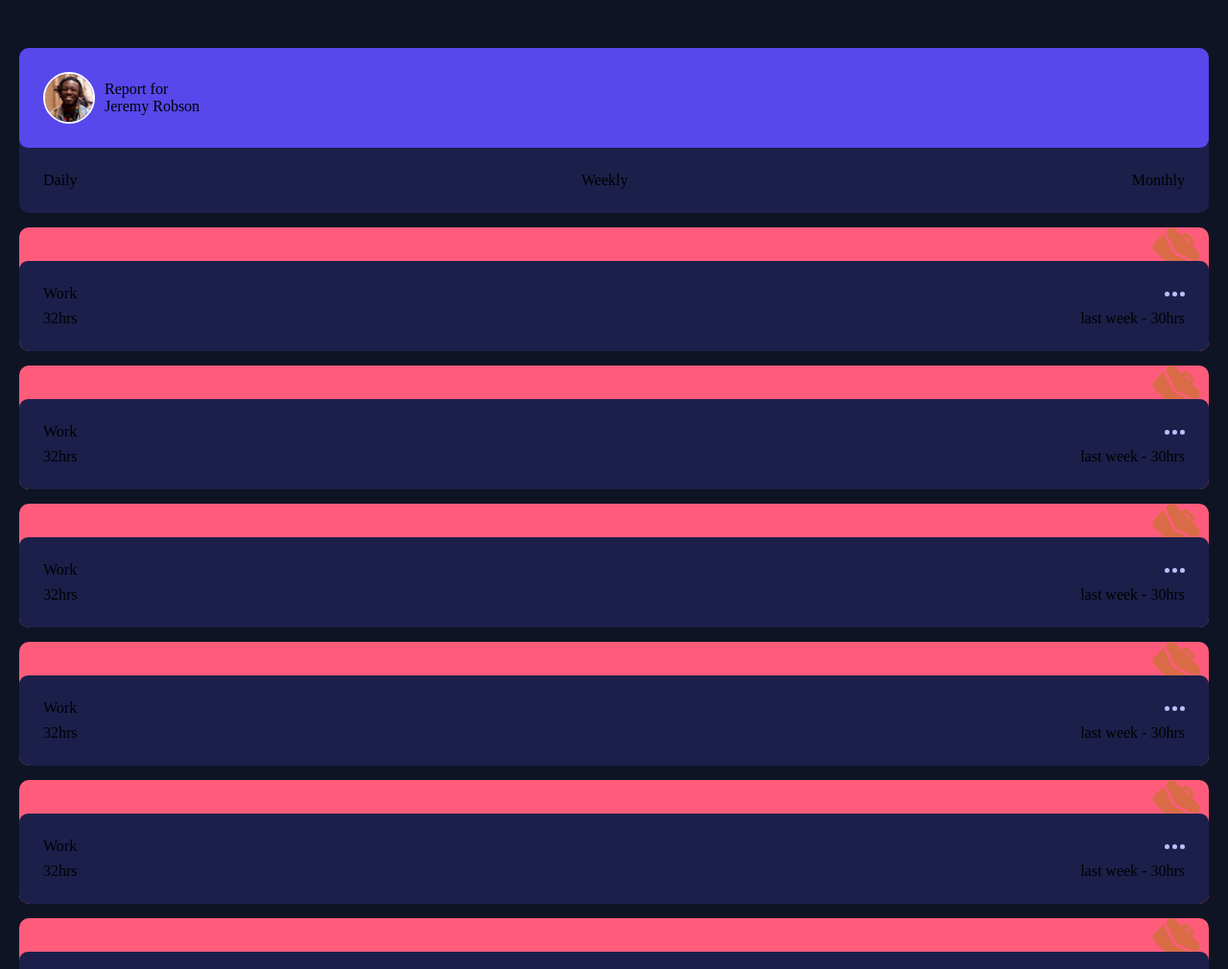
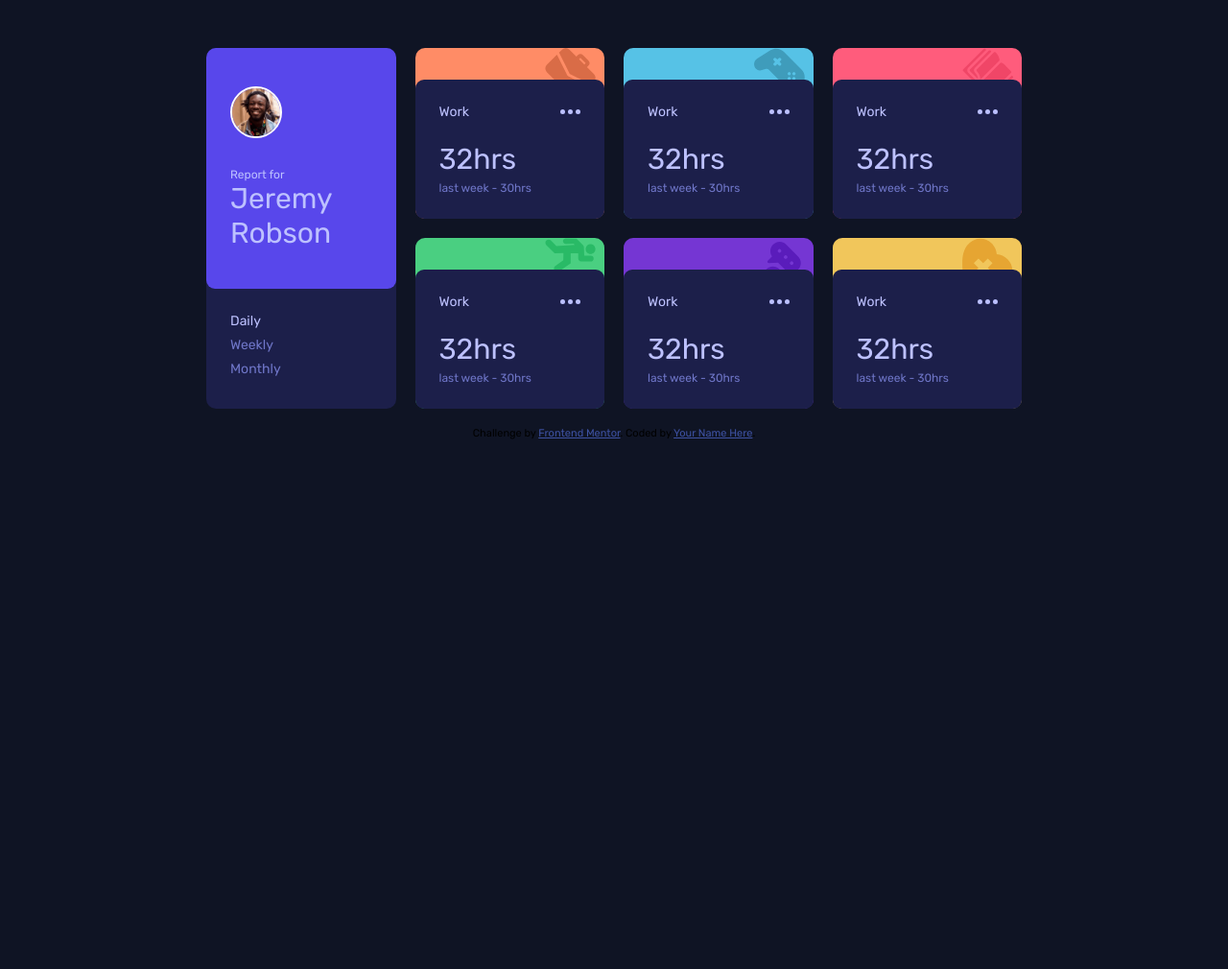
Before and after one commit to mathia-gowb/time-tracking-dashboard, a plain HTML site: page index.html in a window 1280 px wide. Shown: the top 1010 px of the page at 96% size. After the commit the page ends 800 px from the top, so only its background shows below. Drawn offline with Linux system fonts and the light colour scheme.

Commit message:
done with the styling of the ui

```diff
--- a/assets/main.css
+++ b/assets/main.css
@@ -1,10 +1,14 @@
+/* main font */
+@import url('https://fonts.googleapis.com/css2?family=Rubik&display=swap');
+
 *,html{
     padding:0;
-    margin:0
+    margin:0;
+
 }
 :root{
 --Blue: hsl(246, 80%, 60%);
---Light-red: hsl(15, 100%, 70%);
+--Light-orange: hsl(15, 100%, 70%);
 --Soft-blue: hsl(195, 74%, 62%);
 --Light-red: hsl(348, 100%, 68%);
 --Lime-green: hsl(145, 58%, 55%);
@@ -14,17 +18,23 @@
 --Dark-blue: hsl(235, 46%, 20%);
 --Desaturated-blue: hsl(235, 45%, 61%);
 --Pale-Blue: hsl(236, 100%, 87%);
+--small-font:12px;
+--meidum-font:14px;
+--large-font:20px;
+--xxl-font:30px
 }
 
 body{
     background-color:var(--Very-dark-blue);
-    padding: 50px 20px
+    padding: 50px 20px;
+    font-family: 'Rubik', sans-serif;
 }
 ul {
     list-style:none
 }
 
 /* general styles */
+
 .main-user-info,.filters,.activity-info{
     padding:25px;
 }
@@ -40,27 +50,29 @@ ul {
     -ms-border-radius:10px;
     -o-border-radius:10px;
 }
-.activity{
-    background-color:var(--Light-red)
-}
-.activity-icon{
-    margin-bottom:-15px
-}
-.main-user-info-wrapper,.activity,.activity-icon-container{
+
+.main-user-info-wrapper,.activity-icon-container{
     overflow: hidden;
 }
+
+
 .main-user-info{
     border-bottom-left-radius: 9px;
     border-bottom-right-radius:9px
 }
+.report-label{
+    font-size:var(--small-font)
+}
+.username{
+    font-size:var(--large-font)
+}
 
-.activity-icon{
-    width:50px;
-    float:right
-}
 .activity-info{
-    border-top-right-radius: 9px;
-    border-top-left-radius: 9px
+    border-radius:9px;
+    -webkit-border-radius:9px;
+    -moz-border-radius:9px;
+    -ms-border-radius:9px;
+    -o-border-radius:9px;
 }
 .filters ul,.main-user-info {
     display: flex;
@@ -69,6 +81,7 @@ ul {
     margin-right:10px
 }
 .filters ul{
+    font-size:var(--meidum-font);
     justify-content:space-between
 }
 .main-user-info{
@@ -78,8 +91,6 @@ ul {
     display:grid;
     grid-gap: 15px 0
 }
-/* activities */
-
 .profile-pic-container{
     width:50px;
     height:50px;
@@ -93,8 +104,45 @@ ul {
 .profile-pic{
     width:100%
 }
+
+/* activities */
+
+#activity-1{
+    background-color:var(--Light-orange)
+}
+#activity-2{
+    background-color: var(--Soft-blue)
+}
+#activity-3{
+    background-color: var(--Light-red)
+}
+#activity-4{
+    background-color:var(--Lime-green)
+}
+#activity-5{
+    background-color:var(--Violet)
+}
+#activity-6{
+    background-color:var(--Soft-orange)
+}
+.main-user-info p,.active-filter,.activity-name,.current{
+    color:var(--Pale-Blue)
+}
+.filters,.previous {
+    color:var(--Desaturated-blue)
+}
+.activity-name{
+    font-size:var(--meidum-font);
+}
 .activity-icon-container{
+    height:33px;
     padding:0 9px
+}
+.activity-icon-container .activity-icon{
+    object-fit: cover;
+    object-position: center;
+    width:53px;
+    float:right
 }
 .main-user-info{
     background-color:var(--Blue)
@@ -105,5 +153,85 @@ ul {
     align-items:center;
 }
 .time-info{
-    margin-top:8px
+    margin-top:8px;
 }
+.current{
+    font-size:var(--large-font)
+}
+.previous{
+    font-size:var(--small-font)
+}
+.activity,.activity-info,.main-user-info-wrapper{
+    display:flex;
+    flex-direction:column
+}
+.activity-info,.main-user-info{
+    flex:1;
+    justify-content: space-around;
+}
+.drag-object{
+    cursor: pointer;
+}
+/* medium to large screens sytling */
+@media (min-width:500px){
+    .username,.current{
+        font-size:var(--xxl-font)
+    }
+    .dashboard{
+        max-width:850px;
+        margin:auto;
+        grid-template: 1fr 1fr/ 1fr 1fr;
+        grid-gap: 20px
+    }
+    .main-user-info-wrapper{
+        grid-column: 1 / span 2
+    }
+    .time-info{
+        flex-direction: column;
+        align-items: flex-start;
+    }
+    .current{
+        margin-top:15px;
+        margin-bottom:5px
+    }
+}
+@media (min-width:750px) and (max-width:900px){
+    .dashboard{
+        max-width:850px;
+        margin:auto;
+        grid-template: 1fr 1fr 1fr/ 1fr 1fr 1fr;
+        grid-gap: 20px
+    }
+    .main-user-info-wrapper{
+        grid-column: 1/span 1;
+        grid-row: 1 / span 2
+    }
+    #activity-5{
+        grid-column: 2/span 1;
+    }
+}
+@media (min-width:750px){
+    .main-user-info,
+    .filters ul{
+        flex-direction: column;
+    }
+    .filters li{
+        margin-bottom:8px
+    }
+    .main-user-info{
+        align-items:flex-start;
+    }
+}
+@media (min-width:900px){
+    .dashboard{
+
+        grid-template: 1fr 1fr/ 1fr 1fr 1fr 1fr;
+
+    }
+
+
+    .main-user-info-wrapper{
+        grid-column: 1 ;
+        grid-row: 1 / span 2
+    }
+}
--- a/index.html
+++ b/index.html
@@ -21,7 +21,7 @@
       <div class="main-user-info-wrapper">
         <div class="main-user-info">
           <div class="profile-pic-container">
-            <img src="./images/image-jeremy.png" alt="" class="profile-pic">
+            <img src="./images/image-jeremy.png" alt="project-image" class="profile-pic">
           </div>
           <div>
             <p class="report-label">Report for</p>
@@ -30,20 +30,20 @@
         </div>
         <div class="filters">
           <ul>
-            <li>Daily</li>
+            <li class="active-filter">Daily</li>
             <li>Weekly</li>
             <li>Monthly</li>
           </ul>
         </div>
       </div>
-      <div class="activity work">
+      <div class="activity work" id="activity-1">
         <div class="activity-icon-container">
-          <img src="./images/icon-work.svg" alt="" class="activity-icon">
+          <img src="./images/icon-work.svg" alt="project-image" class="activity-icon">
         </div>
         <div class="activity-info">
           <div class="activity-header">
             <div class="activity-name">Work</div>
-            <img src="./images/icon-ellipsis.svg" alt="" class="drag-object">
+            <img src="./images/icon-ellipsis.svg" alt="project-image" class="drag-object">
           </div>
           <div class="time-info">
             <div class="current">
@@ -55,14 +55,14 @@
           </div>
         </div>
       </div>
-      <div class="activity play">
+      <div class="activity play" id="activity-2">
         <div class="activity-icon-container">
-          <img src="./images/icon-work.svg" alt="" class="activity-icon">
+          <img src="./images/icon-play.svg" alt="project-image" class="activity-icon">
         </div>
         <div class="activity-info">
           <div class="activity-header">
             <div class="activity-name">Work</div>
-            <img src="./images/icon-ellipsis.svg" alt="" class="drag-object">
+            <img src="./images/icon-ellipsis.svg" alt="project-image" class="drag-object">
           </div>
           <div class="time-info">
             <div class="current">
@@ -74,14 +74,14 @@
           </div>
         </div>
       </div>
-      <div class="activity study">
+      <div class="activity study" id="activity-3">
         <div class="activity-icon-container">
-          <img src="./images/icon-work.svg" alt="" class="activity-icon">
+          <img src="./images/icon-study.svg" alt="project-image" class="activity-icon">
         </div>
         <div class="activity-info">
           <div class="activity-header">
             <div class="activity-name">Work</div>
-            <img src="./images/icon-ellipsis.svg" alt="" class="drag-object">
+            <img src="./images/icon-ellipsis.svg" alt="project-image" class="drag-object">
           </div>
           <div class="time-info">
             <div class="current">
@@ -93,14 +93,14 @@
           </div>
         </div>
       </div>
-      <div class="activity excercise">
+      <div class="activity excercise" id="activity-4">
         <div class="activity-icon-container">
-          <img src="./images/icon-work.svg" alt="" class="activity-icon">
+          <img src="./images/icon-exercise.svg" alt="project-image" class="activity-icon">
         </div>
         <div class="activity-info">
           <div class="activity-header">
             <div class="activity-name">Work</div>
-            <img src="./images/icon-ellipsis.svg" alt="" class="drag-object">
+            <img src="./images/icon-ellipsis.svg" alt="project-image" class="drag-object">
           </div>
           <div class="time-info">
             <div class="current">
@@ -112,14 +112,14 @@
           </div>
         </div>
       </div>
-      <div class="activity social">
+      <div class="activity social" id="activity-5">
         <div class="activity-icon-container">
-          <img src="./images/icon-work.svg" alt="" class="activity-icon">
+          <img src="./images/icon-social.svg" alt="project-image" class="activity-icon">
         </div>
         <div class="activity-info">
           <div class="activity-header">
             <div class="activity-name">Work</div>
-            <img src="./images/icon-ellipsis.svg" alt="" class="drag-object">
+            <img src="./images/icon-ellipsis.svg" alt="project-image" class="drag-object">
           </div>
           <div class="time-info">
             <div class="current">
@@ -131,14 +131,14 @@
           </div>
         </div>
       </div>
-      <div class="activity self-care">
+      <div class="activity self-care" id="activity-6">
         <div class="activity-icon-container">
-          <img src="./images/icon-work.svg" alt="" class="activity-icon">
+          <img src="./images/icon-self-care.svg" alt="project-image" class="activity-icon">
         </div>
         <div class="activity-info">
           <div class="activity-header">
             <div class="activity-name">Work</div>
-            <img src="./images/icon-ellipsis.svg" alt="" class="drag-object">
+            <img src="./images/icon-ellipsis.svg" alt="project-image" class="drag-object">
           </div>
           <div class="time-info">
             <div class="current">
@@ -158,5 +158,6 @@
     Challenge by <a href="https://www.frontendmentor.io?ref=challenge" target="_blank">Frontend Mentor</a>.
     Coded by <a href="#">Your Name Here</a>.
   </div>
+  <script src="./assets/main.js"></script>
 </body>
 </html>
```
